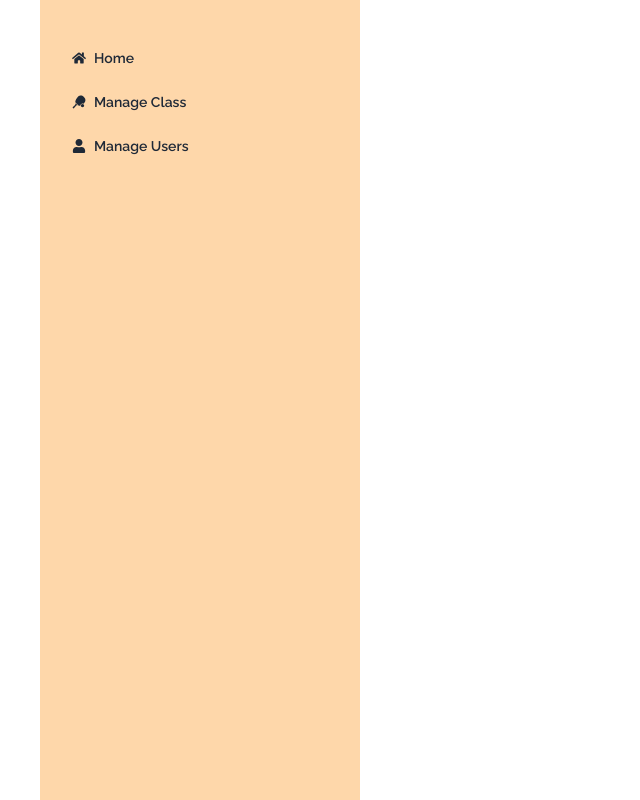
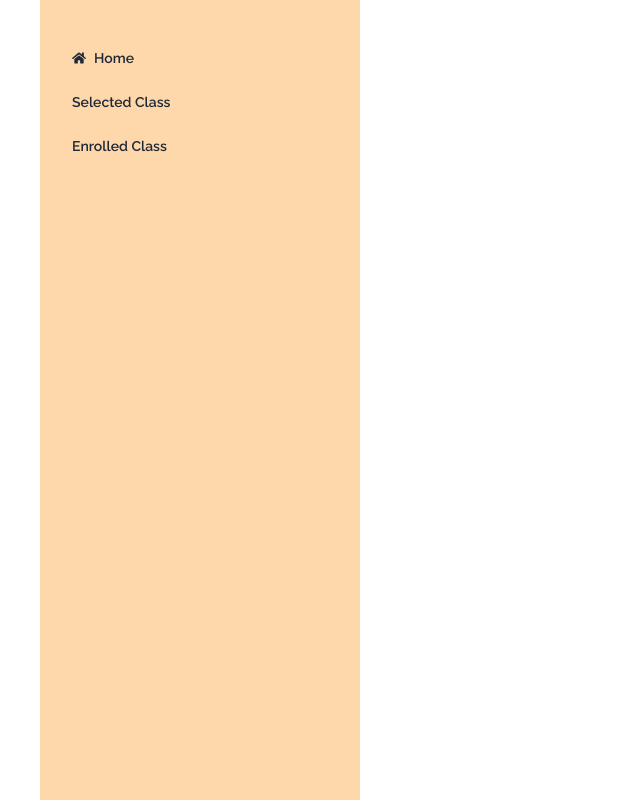
Before and after one commit to NakibDiu/topspin, a React (Vite) app: page /dashboard in a window 1280 px wide. Shown: the whole page, without its empty margins (0-640 px from the left). Built offline with nearby package versions, Linux system fonts and the light colour scheme; no server answers; sample sign-in values are in the browser's storage.

Commit message:
admin and isntructor is checked

```diff
--- /dev/null
+++ b/src/hooks/useAdmin.jsx
@@ -0,0 +1,22 @@
+import { useContext } from "react";
+import { AuthContext } from "../providers/AuthProvider";
+import { useQuery } from "react-query";
+
+const useAdmin = () => {
+  const { user, loading } = useContext(AuthContext);
+
+  const { data: isAdmin, isLoading: isAdminLoading } = useQuery({
+    queryKey: ["isAdmin", user?.email],
+    enabled: !loading,
+    queryFn: async () => {
+      const res = await fetch(
+        `http://localhost:5000/users/admin/${user?.email}`
+      );
+      const response = await res.json();
+      return response.admin;
+    },
+  });
+
+  return [isAdmin, isAdminLoading];
+};
+export default useAdmin;
--- /dev/null
+++ b/src/hooks/useInstructor.jsx
@@ -0,0 +1,22 @@
+import { useContext } from "react";
+import { AuthContext } from "../providers/AuthProvider";
+import { useQuery } from "react-query";
+
+const useInstructor = () => {
+  const { user, loading } = useContext(AuthContext);
+
+  const { data: isInstructor, isLoading: isInstructorLoading } = useQuery({
+    queryKey: ["isInstructor", user?.email],
+    enabled: !loading,
+    queryFn: async () => {
+      const res = await fetch(
+        `http://localhost:5000/users/instructor/${user?.email}`
+      );
+      const response = await res.json();
+      return response.instructor;
+    },
+  });
+
+  return [isInstructor, isInstructorLoading];
+};
+export default useInstructor;
--- a/src/layout/Dashboard.jsx
+++ b/src/layout/Dashboard.jsx
@@ -1,11 +1,14 @@
 import React from "react";
 import logo from "../assets/logo.png";
 import { NavLink, Outlet } from "react-router-dom";
-import { FaHome, FaUser } from "react-icons/fa";
-import { GiPingPongBat } from "react-icons/gi";
+import { FaChalkboardTeacher, FaHome, FaUser } from "react-icons/fa";
+import { GiPingPongBat, GiTeacher } from "react-icons/gi";
+import useAdmin from "../hooks/useAdmin";
+import useInstructor from "../hooks/useInstructor";
 const Dashboard = () => {
-  const isAdmin = true;
-  const isInstructor = false;
+  const [isAdmin] = useAdmin();
+  const [isInstructor] = useInstructor();
+
 
   return (
     <div className="drawer lg:drawer-open">
@@ -54,7 +57,7 @@ const Dashboard = () => {
               <FaHome /> Home
             </NavLink>
           </li>
-          {isAdmin ? (
+          {isAdmin && (
             <>
               <li className=" font-semibold">
                 <NavLink to="/dashboard/manageClass">
@@ -67,16 +70,22 @@ const Dashboard = () => {
                 </NavLink>
               </li>
             </>
-          ) : isInstructor ? (
+          )}
+          {isInstructor && (
             <>
               <li className=" font-semibold">
-                <NavLink to="/dashboard/myClass">My Class</NavLink>
+                <NavLink to="/dashboard/myClass">
+                  <GiTeacher /> My Class
+                </NavLink>
               </li>
               <li className=" font-semibold">
-                <NavLink to="/dashboard/addClass">Add Class</NavLink>
+                <NavLink to="/dashboard/addClass">
+                  <FaChalkboardTeacher /> Add Class
+                </NavLink>
               </li>
             </>
-          ) : (
+          )}
+          {!isAdmin && !isInstructor && (
             <>
               <li className=" font-semibold">
                 <NavLink to="/dashboard/selectedClass">Selected Class</NavLink>
--- /dev/null
+++ b/src/pages/dashboard/AddClass.jsx
@@ -0,0 +1,9 @@
+import React from 'react'
+
+const AddClass = () => {
+  return (
+    <div>AddClass</div>
+  )
+}
+
+export default AddClass
--- a/src/pages/dashboard/ManageClass.jsx
+++ b/src/pages/dashboard/ManageClass.jsx
@@ -43,7 +43,7 @@ const ManageClass = () => {
   return (
     <div className="w-full">
       <div className="w-full min-h-[80px] bg-orange-100 flex justify-center items-center">
-        <h1 className="text-4xl font-bold text-gray-600">All Users</h1>
+        <h1 className="text-4xl font-bold text-gray-600">All Classes</h1>
       </div>
       <div className="my-4">
         {isLoading ? (
--- a/src/pages/dashboard/ManageUsers.jsx
+++ b/src/pages/dashboard/ManageUsers.jsx
@@ -1,5 +1,4 @@
 import React from "react";
-import { FaTrashAlt } from "react-icons/fa";
 import { useQuery } from "react-query";
 import Swal from "sweetalert2";
 
--- /dev/null
+++ b/src/pages/dashboard/MyClass.jsx
@@ -0,0 +1,9 @@
+import React from 'react'
+
+const MyClass = () => {
+  return (
+    <div>MyClass</div>
+  )
+}
+
+export default MyClass
--- /dev/null
+++ b/src/routes/AdminRoute.jsx
@@ -0,0 +1,21 @@
+import { Navigate, useLocation } from "react-router";
+import useAdmin from "../hooks/useAdmin";
+import { useContext } from "react";
+import { AuthContext } from "../providers/AuthProvider";
+
+const AdminRoute = ({ children }) => {
+  const { user, loading } = useContext(AuthContext);
+  const [isAdmin, isAdminLoading] = useAdmin();
+  const location = useLocation();
+
+  if (loading || isAdminLoading) {
+    return <progress className="progress w-56"></progress>;
+  }
+
+  if (user && isAdmin) {
+    return children;
+  }
+  return <Navigate to="/" state={{ from: location }} replace></Navigate>;
+};
+
+export default AdminRoute;
--- /dev/null
+++ b/src/routes/InstructorRoute.jsx
@@ -0,0 +1,22 @@
+import { Navigate, useLocation } from "react-router";
+import useAdmin from "../hooks/useAdmin";
+import { useContext } from "react";
+import { AuthContext } from "../providers/AuthProvider";
+import useInstructor from "../hooks/useInstructor";
+
+const InstructorRoute = ({ children }) => {
+  const { user, loading } = useContext(AuthContext);
+  const [isInstructor, isInstructorLoading] = useInstructor();
+  const location = useLocation();
+
+  if (loading || isInstructorLoading) {
+    return <progress className="progress w-56"></progress>;
+  }
+
+  if (user && isInstructor) {
+    return children;
+  }
+  return <Navigate to="/" state={{ from: location }} replace></Navigate>;
+};
+
+export default InstructorRoute;
--- a/src/routes/Routes.jsx
+++ b/src/routes/Routes.jsx
@@ -11,6 +11,10 @@ import EnrolledClass from "../pages/dashboard/EnrolledClass";
 import PrivateRoute from "./PrivateRoute";
 import ManageClass from "../pages/dashboard/ManageClass";
 import ManageUsers from "../pages/dashboard/ManageUsers";
+import AdminRoute from "./AdminRoute";
+import AddClass from "../pages/dashboard/AddClass";
+import MyClass from "../pages/dashboard/MyClass";
+import InstructorRoute from "./InstructorRoute";
 
 export const router = createBrowserRouter([
   {
@@ -57,12 +61,36 @@ export const router = createBrowserRouter([
       },
       {
         path: "manageClass",
-        element: <ManageClass />,
+        element: (
+          <AdminRoute>
+            <ManageClass />
+          </AdminRoute>
+        ),
       },
       {
         path: "manageUsers",
-        element: <ManageUsers />,
-      }
+        element: (
+          <AdminRoute>
+            <ManageUsers />
+          </AdminRoute>
+        ),
+      },
+      {
+        path: "addClass",
+        element: (
+          <InstructorRoute>
+            <AddClass />
+          </InstructorRoute>
+        ),
+      },
+      {
+        path: "myClass",
+        element: (
+          <InstructorRoute>
+            <MyClass />
+          </InstructorRoute>
+        ),
+      },
     ],
   },
 ]);
```
